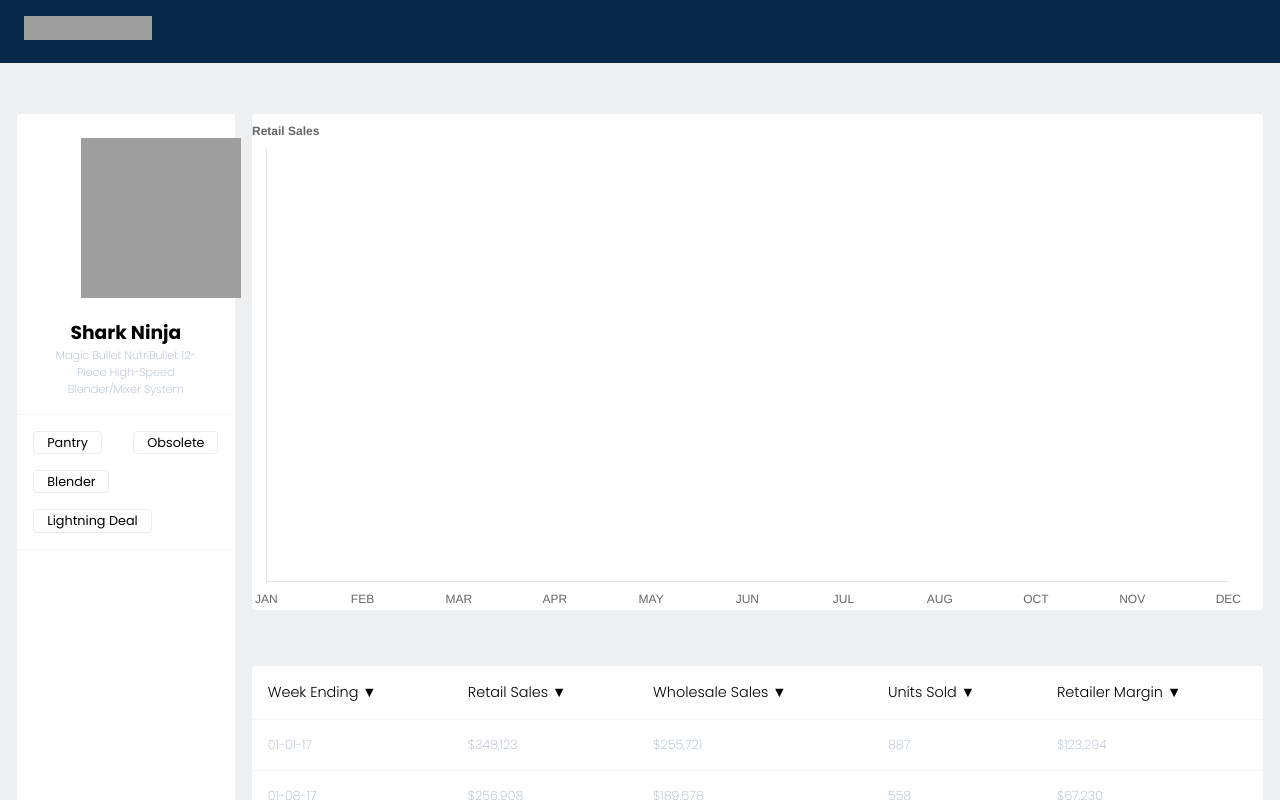
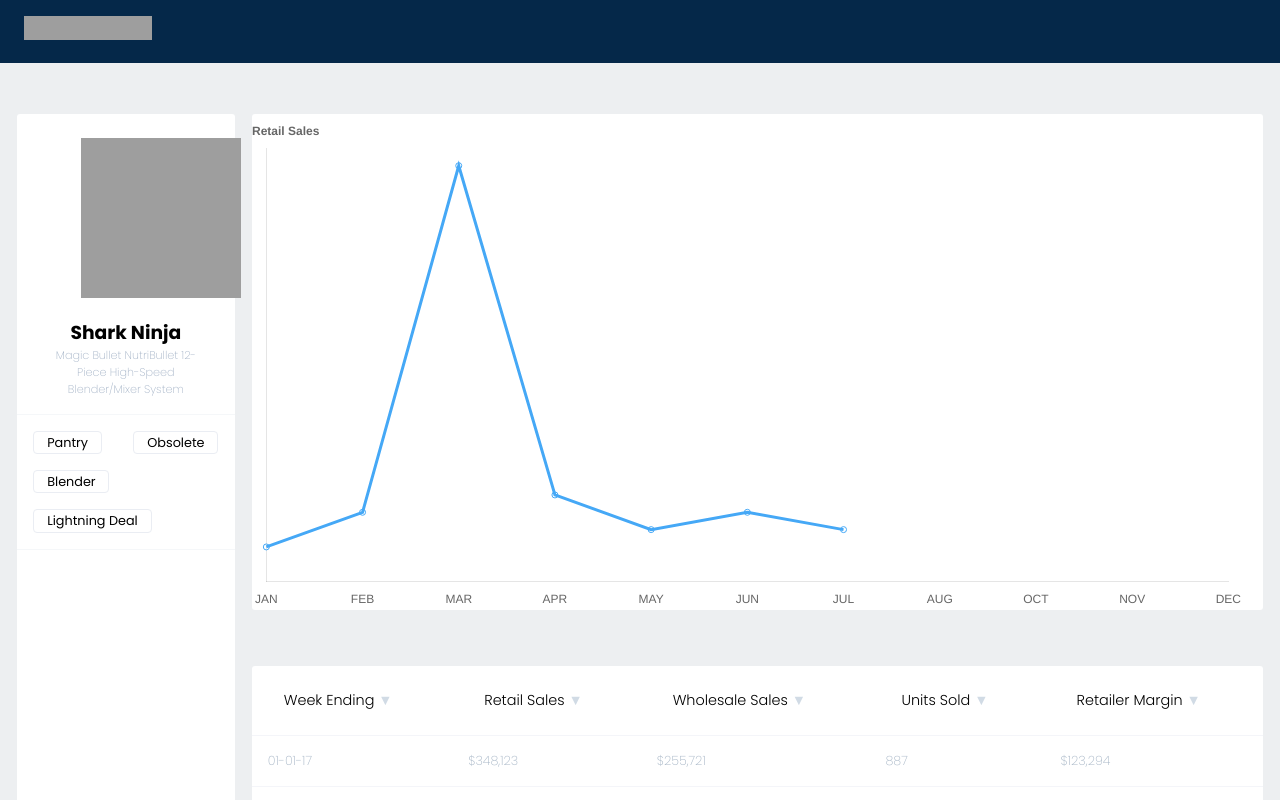
Before and after one commit to Rzavala414/stackline-assessment, a React (Create React App) app: page / in a window 1280 px wide. Shown: the top 800 px of the page. Built offline with nearby package versions, Linux system fonts and the light colour scheme; grey boxes are pictures that could not be loaded.

Commit message:
data table is now able to be sorted

```diff
--- a/src/Components/DataTable/DataTable.css
+++ b/src/Components/DataTable/DataTable.css
@@ -14,7 +14,9 @@
 
 th{
   font-weight: 300;
+  cursor: pointer;
   font-size: 0.9em;
+  padding: 1.5rem 2rem;
 }
 
 td {
@@ -26,3 +28,7 @@
 tr {
   border-bottom: 1px solid #f4f5f9;
 }
+
+.arrow {
+  color: #d1dbe5;
+}
--- a/src/Components/DataTable/DataTable.js
+++ b/src/Components/DataTable/DataTable.js
@@ -1,37 +1,54 @@
+import { useState } from 'react';
 import './DataTable.css';
-import { convertDateFormant, addDelimiter } from '../../util/helpers';
+import { convertDateFormat, addDelimiter, sortedSales } from '../../util/helpers';
 
 const DataTable = ({ sales }) => {
+  const [sortBy, setSortBy] = useState('weekEnding');
+  const [sortOrder, setSortOrder] = useState('asc');
+
+  const toggleSortOrder = (columnName) => {
+    if (sortBy === columnName) {
+      setSortOrder(sortOrder === 'asc' ? 'desc' : 'asc');
+    } else {
+      setSortBy(columnName);
+      setSortOrder('asc');
+    }
+  };
 
   return (
     <table className='container'>
       <thead>
         <tr>
-          <th>Week Ending <span className='arrow'>▼</span></th>
-          <th>Retail Sales <span className='arrow'>▼</span></th>
-          <th>Wholesale Sales <span className='arrow'>▼</span></th>
-          <th>Units Sold <span className='arrow'>▼</span></th>
-          <th>Retailer Margin <span className='arrow'>▼</span></th>
+          <th onClick={() => toggleSortOrder('weekEnding')}>
+            Week Ending <span className='arrow'>{sortBy === 'weekEnding' ? (sortOrder === 'asc' ? '▼' : '▲') : '▼'}</span>
+          </th>
+          <th onClick={() => toggleSortOrder('retailSales')}>
+            Retail Sales <span className='arrow'>{sortBy === 'retailSales' ? (sortOrder === 'asc' ? '▼' : '▲') : '▼'}</span>
+          </th>
+          <th onClick={() => toggleSortOrder('wholesaleSales')}>
+            Wholesale Sales <span className='arrow'>{sortBy === 'wholesaleSales' ? (sortOrder === 'asc' ? '▼' : '▲') : '▼'}</span>
+          </th>
+          <th onClick={() => toggleSortOrder('unitsSold')}>
+            Units Sold <span className='arrow'>{sortBy === 'unitsSold' ? (sortOrder === 'asc' ? '▼' : '▲') : '▼'}</span>
+          </th>
+          <th onClick={() => toggleSortOrder('retailerMargin')}>
+            Retailer Margin <span className='arrow'>{sortBy === 'retailerMargin' ? (sortOrder === 'asc' ? '▼' : '▲') : '▼'}</span>
+          </th>
         </tr>
       </thead>
       <tbody>
-        {
-          sales.map((sale, idx) => {
-            console.log(addDelimiter(sale.retailSales))
-            return (
+        {sortedSales(sales, sortBy, sortOrder).map((sale, idx) => (
           <tr key={sale + idx}>
-                <td>{convertDateFormant(sale.weekEnding)}</td>
+            <td>{convertDateFormat(sale.weekEnding)}</td>
             <td>${addDelimiter(sale.retailSales)}</td>
             <td>${addDelimiter(sale.wholesaleSales)}</td>
             <td>{sale.unitsSold}</td>
             <td>${addDelimiter(sale.retailerMargin)}</td>
           </tr>
-            )
-          })
-        }
+        ))}
       </tbody>
     </table>
-  )
-}
+  );
+};
 
 export default DataTable;
--- a/src/Components/SalesChart/SalesChart.js
+++ b/src/Components/SalesChart/SalesChart.js
@@ -1,7 +1,5 @@
-import { useEffect, useState } from 'react';
 import React from 'react';
 import { Line } from 'react-chartjs-2';
-import { generateSalesArray } from '../../util/helpers';
 import "./SalesChart.css";
 
 import {
@@ -61,7 +59,6 @@
 
 
 const SalesChart = ({ data }) => {
-  const [d, setD] = useState(null);
 
   const labels = ['JAN', 'FEB', 'MAR', 'APR', 'MAY', 'JUN', 'JUL', 'AUG', 'OCT', 'NOV', 'DEC'];
 
@@ -69,17 +66,12 @@
     labels,
     datasets: [
       {
-        data: d,
+        data: [2,4,24,5,3,4,3],
         borderColor: 'rgb(69, 168, 246)',
       },
     ],
   };
 
-  useEffect(() => {
-    // const salesArray = generateSalesArray(data);
-    // setD(salesArray)
-    // console.log('ddf',d)
-  },[])
 
   return (
     <div className="container graph-container">
--- a/src/util/helpers.js
+++ b/src/util/helpers.js
@@ -1,14 +1,26 @@
 
-export const generateSalesArray = (data) => {
-  // const salesArray = [];
+/**
+ * Sorts an array of sales objects based on a specified column and sorting order.
+ *
+ * @param {array} sales - The array of sales objects to be sorted.
+ * @param {string} sortBy - The column name by which the array should be sorted.
+ * @param {string} sortOrder - The sorting order ('asc' for ascending, 'desc' for descending).
+ * @returns {array} - A new array containing the sorted sales objects.
+ */
+export const sortedSales = (sales, sortBy, sortOrder) => {
+  const t = sales.slice().sort((a, b) => {
+    const valueA = a[sortBy];
+    const valueB = b[sortBy];
 
-  // for (const sale of data.sales) {
-  //   const { retailSales } = sale;
-  //   salesArray.push(retailSales)
-  // }
-
-  // return salesArray;
-}
+    if (typeof valueA === 'string' && typeof valueB === 'string') {
+      return sortOrder === 'asc' ? valueA.localeCompare(valueB) : valueB.localeCompare(valueA);
+    } else {
+      return sortOrder === 'asc' ? valueA - valueB : valueB - valueA;
+    }
+  });
+  console.log(t)
+  return t;
+};
 
 /**
  * Converts the format of a date string from 'YYYY-MM-DD' to 'MM-DD-YY'.
@@ -16,7 +28,7 @@
  * @param {string} date - The input date string in the 'YYYY-MM-DD' format.
  * @returns {string} - The output is a date string in the 'MM-DD-YY' format.
 */
-export const convertDateFormant = (date) => {
+export const convertDateFormat = (date) => {
   const dateArray = date.split('-');
   const newDateFormat = `${dateArray[1]}-${dateArray[2]}-${dateArray[0].substring(2)}`;
   return newDateFormat;
@@ -25,7 +37,7 @@
 /**
  * Attaches a ',' to every third integer
  *
- * @param {string} value - The input value is a string of integers '3969483'
+ * @param {number} value - The input value is a number
  * @returns {string} - The output is a string of integers with a ',' separating at every third number
 */
 export const addDelimiter = (value) => {
```
Lines whose indentation alone changed are shown as unchanged.
